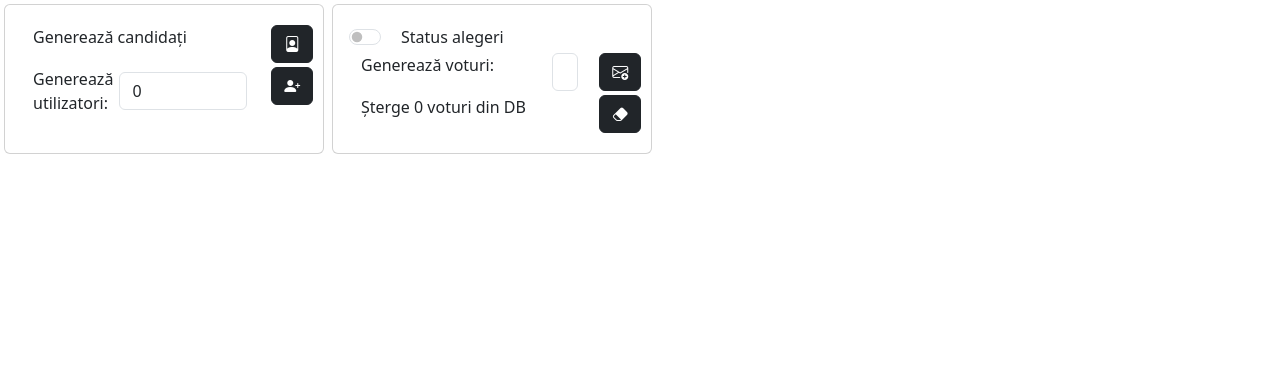
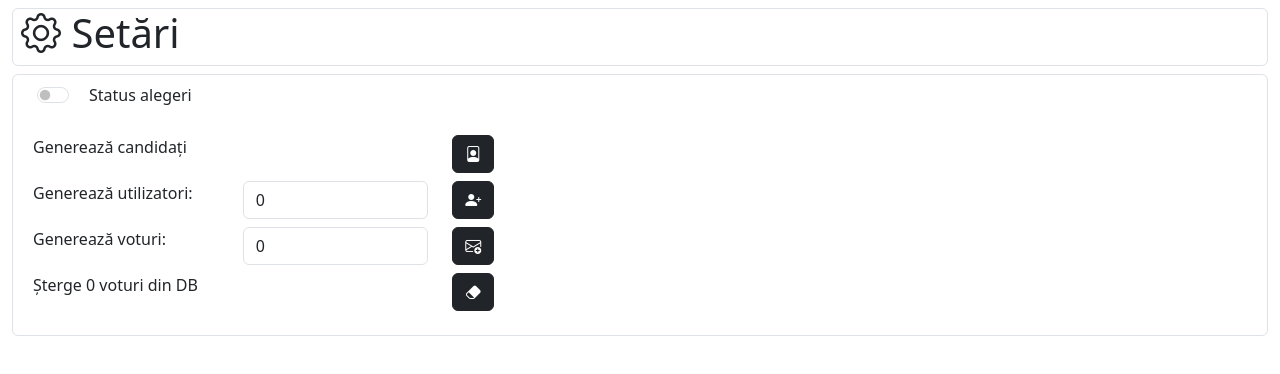
Before and after one commit to Malizianno/vote-frontend, an Angular app: page /settings in a window 1280 px wide. Shown: the top 374 px of the page. Built offline with nearby package versions, Linux system fonts and the light colour scheme; no server answers.

Commit message:
reface settings page;

```diff
--- a/src/app/dashboard/dashboard.component.html
+++ b/src/app/dashboard/dashboard.component.html
@@ -87,12 +87,12 @@
                 <td>
                   {{ isTheCandidateIND(candidate) ? "-" : candidate.party }}
                 </td>
-                <td *ngIf="candidate.totalVotes > 0">
+                <td *ngIf="candidate.totalVotes >= 0">
                   {{
                     getVotesPercentage(candidate.id) | percent : "1.0-1" : "en"
                   }}
                 </td>
-                <td *ngIf="candidate.totalVotes < 1">-</td>
+                <td *ngIf="!candidate.totalVotes || candidate.totalVotes < 0">-</td>
               </tr>
             </tbody>
           </table>
--- a/src/app/settings/settings.component.html
+++ b/src/app/settings/settings.component.html
@@ -1,75 +1,121 @@
+<!-- ALERT -->
+<div
+  class="alert alert-primary alert-dismissible fade show"
+  role="alert"
+  *ngIf="response.length > 0"
+>
+  {{ response }}
+  <button
+    type="button"
+    class="btn-close"
+    data-bs-dismiss="alert"
+    aria-label="Close"
+  ></button>
+</div>
+
 <div class="container-fluid">
+  <div class="row">
+    <div class="col-12">
+      <div class="card border mt-2">
+        <h1 class="ms-2"><i class="bi bi-gear"></i>&nbsp;Setări</h1>
+      </div>
+    </div>
+  </div>
 
   <div class="row">
-        <!-- COL 1 -->
-        <!-- DATA MANIPULATION -->
-        <div class="card col-3 mx-1 my-1">
-            <div class="card-body">
+    <div class="col-12">
+      <div class="card border mt-2">
+        <!-- ELECTION STATUS -->
+        <div class="row mt-2 mb-4 ms-4 form-check form-switch">
+          <input
+            class="form-check-input"
+            type="checkbox"
+            role="switch"
+            id="electionEnabled"
+            aria-checked="false"
+            [(ngModel)]="electionEnabled"
+            (click)="switchElectionStatus()"
+          />
+          <label class="form-check-label" for="electionEnabled"
+            >Status alegeri</label
+          >
+        </div>
 
         <!-- FAKE CANDIDATES -->
-                <div class="row my-1">
-                    <div class="col">Generează candidați</div>
-                    <div class="col-2">
-                        <button type="button" class="btn btn-dark" (click)="generateFakeCandidates()"><i
-                                class="bi bi-file-person"></i></button>
+        <div class="row my-1 ms-2">
+          <div class="col-4">Generează candidați</div>
+          <div class="col-1">
+            <button
+              type="button"
+              class="btn btn-dark"
+              (click)="generateFakeCandidates()"
+            >
+              <i class="bi bi-file-person"></i>
+            </button>
           </div>
         </div>
 
         <!-- FAKE USERS -->
-                <div class="row my-1">
-                    <form class="form-inline col container d-flex justify-content-center align-items-center">
-                        <span class="mr-2">Generează utilizatori:</span>
-                        <input type="text text-center" class="form-control" placeholder="0" [(ngModel)]="fakeUsersNo"
-                            [ngModelOptions]="{standalone: true}">
-                    </form>
+        <div class="row my-1 ms-2">
+          <div class="col-2 mr-2">Generează utilizatori:</div>
           <div class="col-2">
-                        <button type="button" class="btn btn-dark" (click)="generateFakeUsers()"><i
-                                class="bi bi-person-plus-fill"></i></button>
+            <input
+              type="text text-center"
+              class="form-control col-2"
+              placeholder="0"
+              [(ngModel)]="fakeUsersNo"
+              [ngModelOptions]="{ standalone: true }"
+            />
+          </div>
+          <div class="col-1">
+            <button
+              type="button"
+              class="btn btn-dark"
+              (click)="generateFakeUsers()"
+            >
+              <i class="bi bi-person-plus-fill"></i>
+            </button>
+          </div>
+        </div>
+
+        <!-- FAKE VOTES -->
+        <div class="row my-1 ms-2">
+          <div class="col-2">Generează voturi:</div>
+          <div class="col-2">
+            <input
+              type="text"
+              class="form-control"
+              placeholder="0"
+              [(ngModel)]="fakeVotesNo"
+            />
+          </div>
+          <div class="col-1">
+            <button
+              type="button"
+              class="btn btn-dark"
+              (click)="generateFakeVotes()"
+            >
+              <i class="bi bi-envelope-plus"></i>
+            </button>
+          </div>
+        </div>
+
+        <!-- CLEAN VOTES DB -->
+        <div class="row mt-1 mb-4 ms-2">
+          <div class="col-4">
+            {{ "Șterge " + votesCount + " voturi din DB" }}
+          </div>
+          <div class="col-1">
+            <button
+              type="button"
+              class="btn btn-dark"
+              (click)="cleanElectionDB()"
+            >
+              <i class="bi bi-eraser-fill"></i>
+            </button>
           </div>
         </div>
       </div>
     </div>
-
-        <!-- COL 2 -->
-        <div class="card col-3 mx-1 my-1">
-            <div class="card-body">
-                <!-- ELECTION STATUS -->
-                <div class="row my-1 form-check form-switch">
-                    <input class="form-check-input" type="checkbox" role="switch" id="electionEnabled"
-                        aria-checked="false" [(ngModel)]="electionEnabled" (click)="switchElectionStatus()">
-                    <label class="form-check-label" for="electionEnabled">Status alegeri</label>
-                </div>
-
-                <!-- FAKE VOTES -->
-                <div class="row my-1">
-                    <div class="col">Generează voturi:</div>
-                    <div class="col-2">
-                        <input type="text" class="form-control" placeholder="0" [(ngModel)]="fakeVotesNo">
-                    </div>
-                    <div class="col-2">
-                        <button type="button" class="btn btn-dark" (click)="generateFakeVotes()"><i
-                                class="bi bi-envelope-plus"></i></button>
   </div>
 </div>
-
-                <!-- CLEAN VOTES DB -->
-                <div class="row my-1">
-                    <div class="col">{{ 'Șterge ' + votesCount + ' voturi din DB' }}</div>
-                    <div class="col-2">
-                        <button type="button" class="btn btn-dark" (click)="cleanElectionDB()"><i
-                                class="bi bi-eraser-fill"></i></button>
-                    </div>
-                </div>
-            </div>
-        </div>
-
-    </div>
-    <div class="row">
-        <!-- DATA GENERATION CONFIRM -->
-        <div class="row" *ngIf="response.length > 0">
-            <div class="col font-weight-bold">
-                <div class="font-weight-bold">{{ response }}</div>
-            </div>
-        </div>
-    </div>
-</div>
```
Lines whose indentation alone changed are shown as unchanged.
